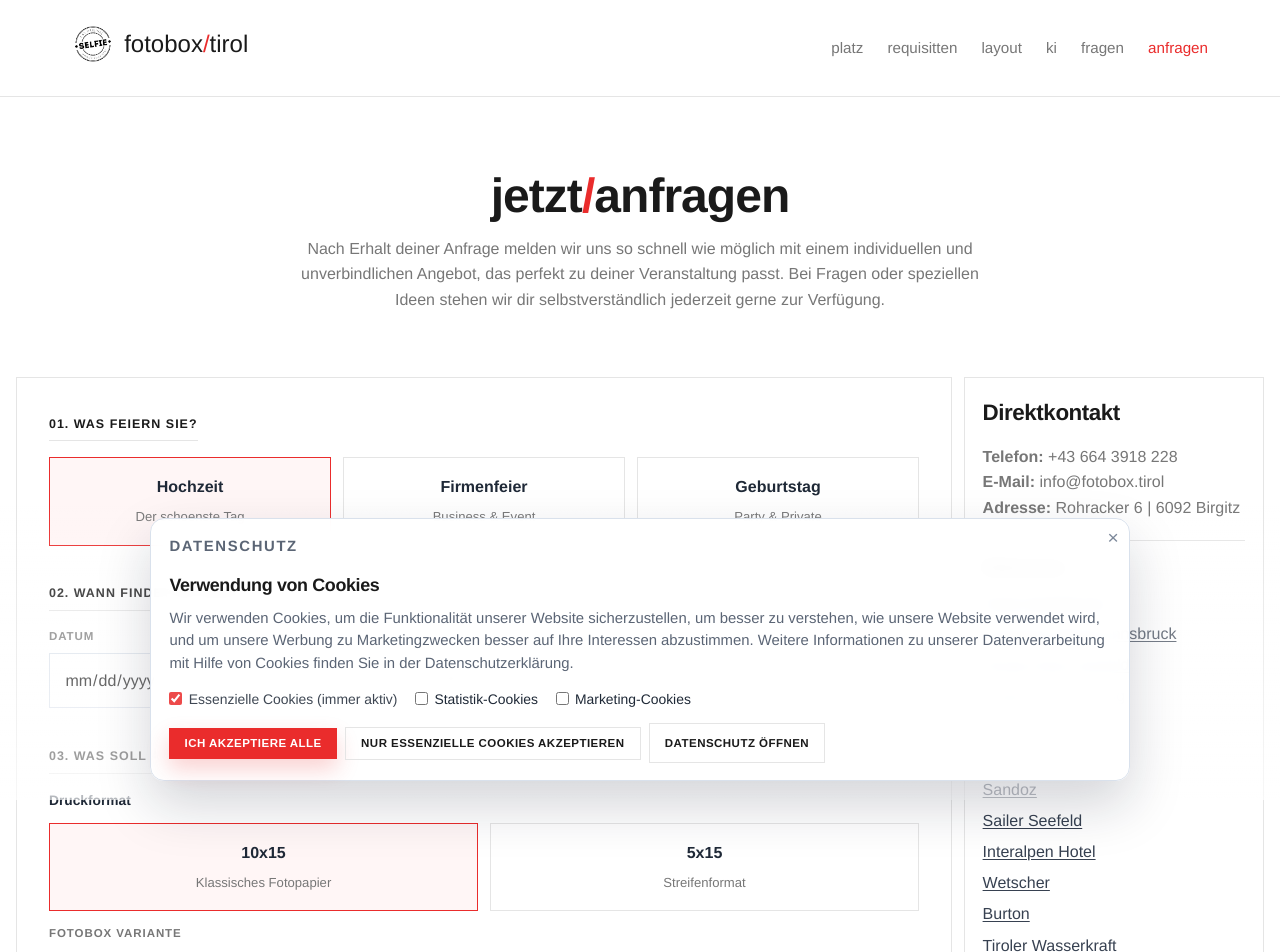
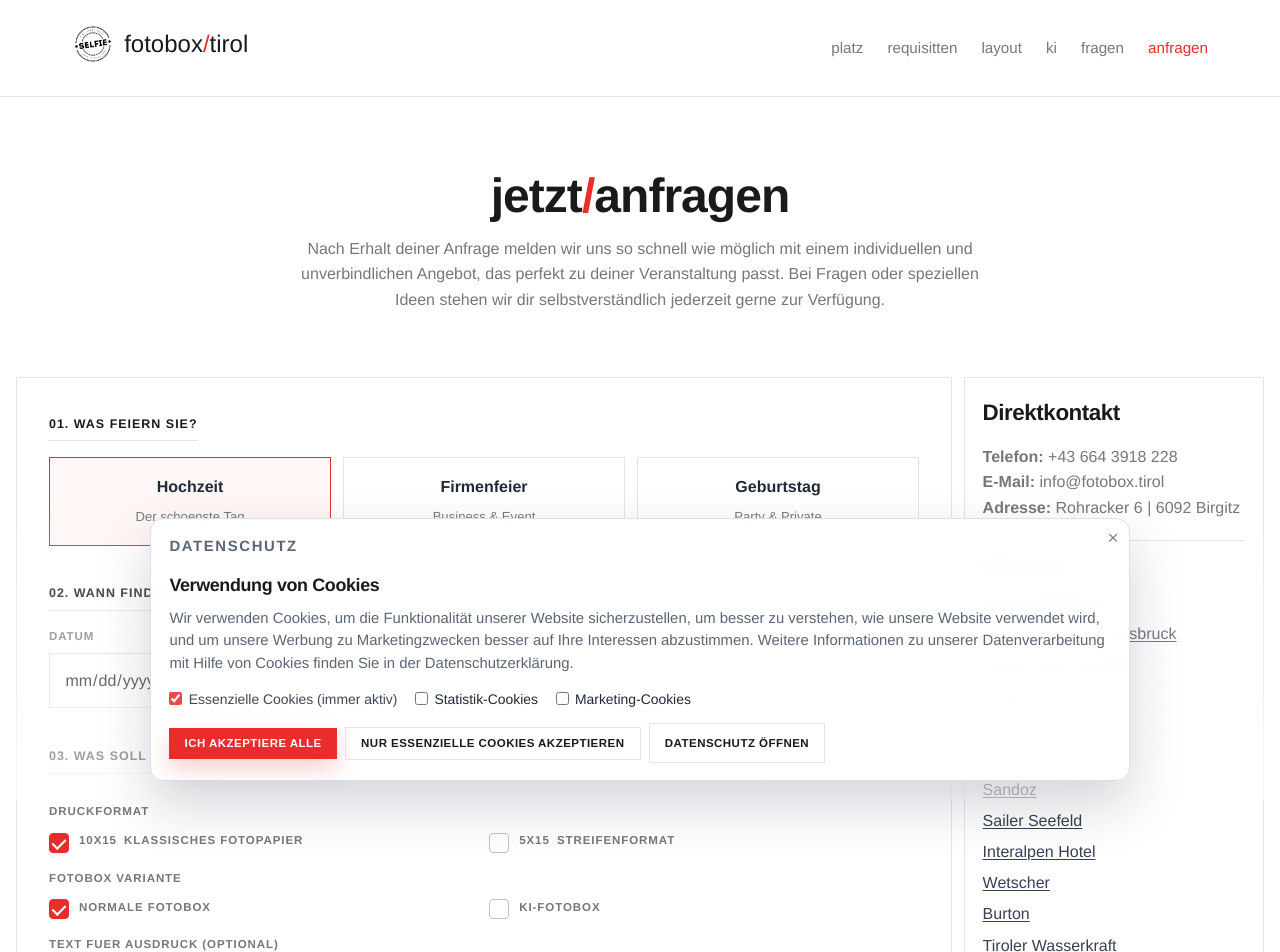
Before and after one commit to Blitzi9188/fotobox.tirol, a Next.js app: page /kontakt in a window 1280 px wide. Shown: the top 952 px of the page. Built offline with nearby package versions, Linux system fonts and the light colour scheme.

Commit message:
Render print format as checkbox-style choice

```diff
--- a/src/components/site/BookingInquiryForm.tsx
+++ b/src/components/site/BookingInquiryForm.tsx
@@ -135,21 +135,30 @@ export default function BookingInquiryForm({
 
       <div className="inquiry-form-section">
         <span className="inquiry-section-title">{inquiry.printSectionTitle}</span>
-        <span className="inquiry-field-label">{inquiry.printFormatLabel || "Druckformat"}</span>
-        <input type="hidden" name="printFormat" value={selectedPrintFormat} />
-        <div className={`inquiry-options-grid ${printFormatOptions.length === 2 ? "inquiry-options-grid-2" : ""}`}>
-          {printFormatOptions.map((option, index) => (
-            <button
-              key={`${option.label}-${index}`}
-              type="button"
-              className={`inquiry-option ${selectedPrintFormat === option.label ? "selected" : ""}`}
-              onClick={() => setSelectedPrintFormat(option.label)}
-            >
-              <span className="inquiry-option-title">{option.label}</span>
-              <span className="inquiry-option-desc">{option.desc}</span>
-            </button>
-          ))}
-        </div>
+        <label className="inquiry-field" style={{ marginTop: "0.8rem" }}>
+          <span>{inquiry.printFormatLabel || "Druckformat"}</span>
+          <div className="inquiry-checkbox-group">
+            {printFormatOptions.map((option, index) => (
+              <label
+                key={`${option.label}-${index}`}
+                className={`inquiry-checkbox-item ${selectedPrintFormat === option.label ? "selected" : ""}`}
+              >
+                <input
+                  type="radio"
+                  name="printFormat"
+                  value={option.label}
+                  checked={selectedPrintFormat === option.label}
+                  onChange={() => setSelectedPrintFormat(option.label)}
+                />
+                <span className="inquiry-checkmark" aria-hidden="true" />
+                <span className="inquiry-choice-line">
+                  <span className="inquiry-choice-title">{option.label}</span>
+                  <span className="inquiry-choice-desc">{option.desc}</span>
+                </span>
+              </label>
+            ))}
+          </div>
+        </label>
         <label className="inquiry-field" style={{ marginTop: "0.8rem" }}>
           <span>{inquiry.boxTypeLabel || "Fotobox Variante"}</span>
           <div className="inquiry-checkbox-group">
```
